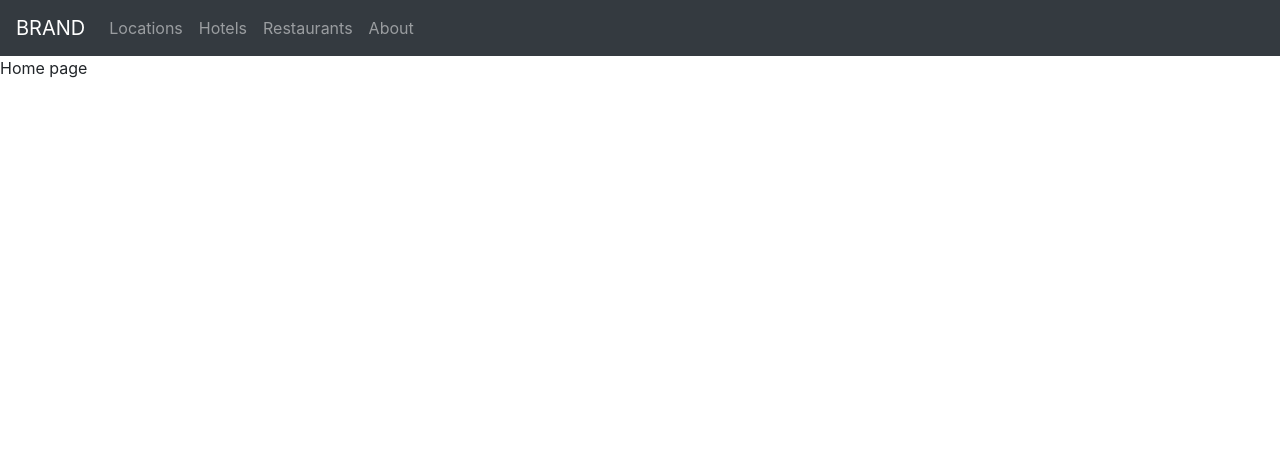
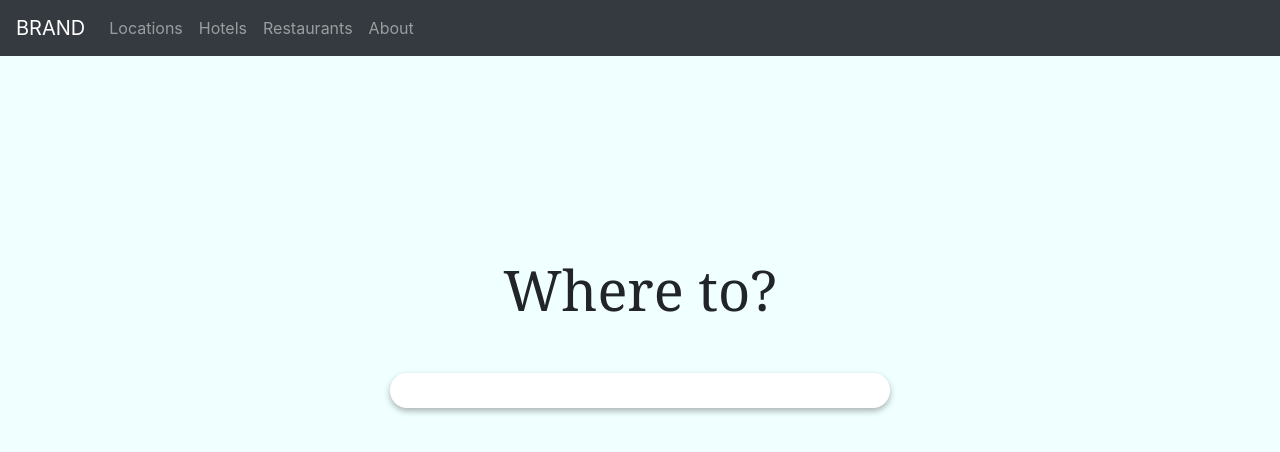
Before and after one commit to elvinhung/SoftwareLabApp, a React (Create React App) app in the folder frontend/: page / in a window 1280 px wide. Shown: the top 452 px of the page. Built offline with nearby package versions, Linux system fonts and the light colour scheme.

Commit message:
Added home page with search bar

```diff
--- a/frontend/package.json
+++ b/frontend/package.json
@@ -16,6 +16,7 @@
   "scripts": {
     "start": "react-scripts start",
     "build": "react-scripts build",
+    "deploy": "aws s3 sync build/ s3://software-lab-travel-app",
     "test": "react-scripts test",
     "eject": "react-scripts eject"
   },
--- a/frontend/src/pages/About.js
+++ b/frontend/src/pages/About.js
@@ -13,6 +13,7 @@ import alex from '../assets/AlexKim.JPG';
 import manun from '../assets/ManunChopra.jpg';
 import elvin from '../assets/ElvinHung.jpg';
 import '../styles/About.css';
+import '../styles/GlobalStyles.css';
 
 const PURPOSE = " is a web application for travelers who want to make the most out of their trip. When travelling to an unfamiliar place, the amount of places to see and things to do can be overwhelming. _ provides users the ability to filter and sort through all the noise in order to find the experience they are looking for.";
 const FLASK_USAGE = "Our backend will be a RESTful API built with Flask. It will allow our front end to make HTTP Requests to our database.";
--- a/frontend/src/pages/Home.js
+++ b/frontend/src/pages/Home.js
@@ -1,11 +1,19 @@
 import React from 'react';
 import Header from '../components/Header';
+import '../styles/Home.css';
 
 const Home = () => {
   return(
     <div>
       <Header />
-      <p>Home page</p>
+      <div className="home-page-container">
+        <div className="title-container">
+          <h1>Where to?</h1>
+        </div>
+        <div className="form-container">
+          <input className="search-bar" type="text" />
+        </div>
+      </div>
     </div>
   );
 }
--- a/frontend/src/styles/About.css
+++ b/frontend/src/styles/About.css
@@ -1,7 +1,3 @@
-.page-container {
-    height: 100vh;
-}
-
 .section-body {
     width: 700px;
     margin: 0 auto;
--- /dev/null
+++ b/frontend/src/styles/GlobalStyles.css
@@ -0,0 +1,3 @@
+.page-container {
+    height: 100vh;
+}
--- /dev/null
+++ b/frontend/src/styles/Home.css
@@ -0,0 +1,39 @@
+.home-page-container {
+    height: 100vh;
+    background-color: azure;
+}
+
+.title-container {
+    display: flex;
+    justify-content: center;
+    align-items: center;
+    padding: 200px 0px 0px 0px;
+}
+
+.title-container > h1 {
+    font-family: "Georgia", sans-serif;
+    font-size: 3.5rem;
+    font-weight: 400;
+    padding: 0;
+    margin: 0;
+}
+
+.form-container {
+    display: flex;
+    justify-content: center;
+    align-items: center;
+    padding: 50px;
+}
+
+.search-bar {
+    border-radius: 17px;
+    height: 35px;
+    padding: 15px;
+    box-shadow: 0px 3px 6px 0px rgba(0, 0, 0, 0.3);
+    width: 500px;
+    border: 0;
+}
+
+.search-bar:focus {
+    outline: none;
+}
```
